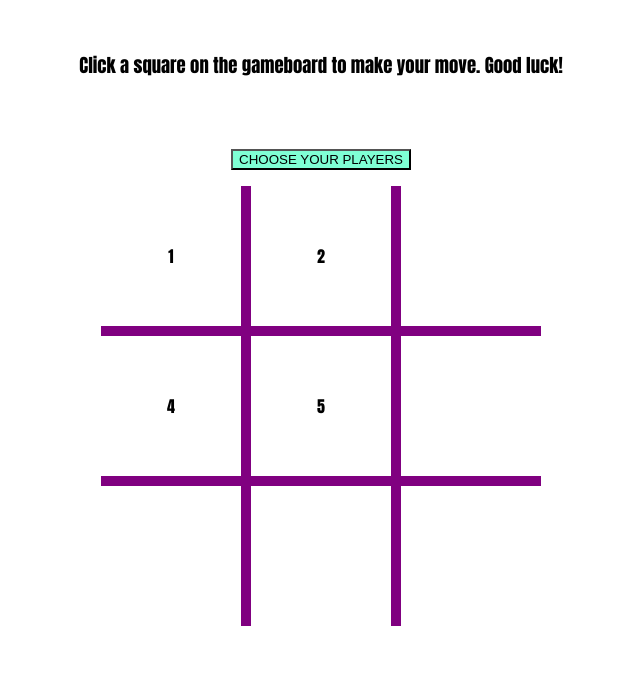
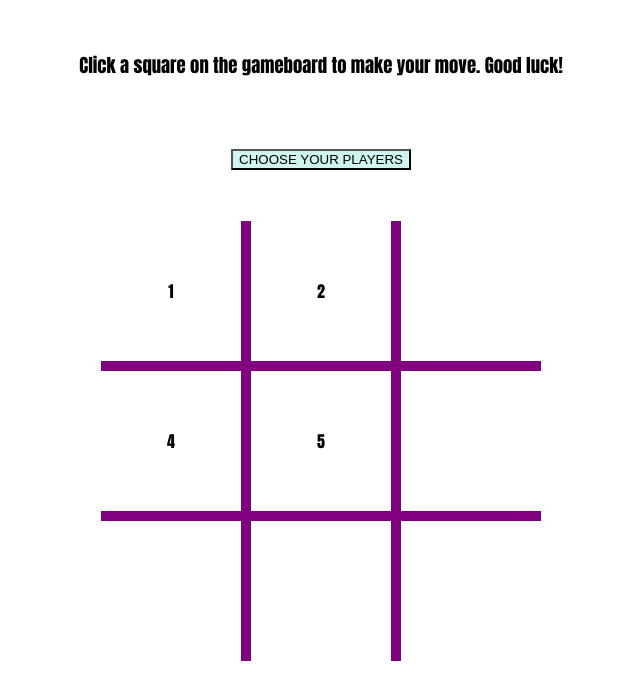
Before and after one commit to HDBarton/js-tictatoe, a plain HTML site: page index.html in a window 1280 px wide. Shown: the part 100-800 px from the top of the page, without its empty margins (319-959 px from the left). Drawn offline with Linux system fonts and the light colour scheme.

Commit message:
Change button color and add bottom margin

```diff
--- a/functions.js
+++ b/functions.js
@@ -1,7 +1,7 @@
 // Try to have as little global code as possible
 const players = 0;
 
-// heper fucntions
+// helper fucntions
 function openPlayerBox() {
   document.getElementById("add-players-form").style.display = "block";
 }
@@ -25,7 +25,6 @@ const Gameboard = () =>{
 // allow players to put in their names
 const Player = ((name) =>{
     // get player names
-    let form = document.getElementById("form");
     const printPlayer1 = () => {
         // TODO: change for whichever works: this, j=orjust directly pulling from DisplayController
         console.log(DisplayController.player1);
@@ -55,6 +54,7 @@ const GameActions = (() =>{
 // renders gameboard array to webpage
 const DisplayController = (() =>{
     // get players names
+    let form = document.getElementById("form");
     const player1 = () => form.elements["player1"];
     const player2 = () => form.elements["player2"];
 })();
--- a/styles.css
+++ b/styles.css
@@ -22,7 +22,8 @@ h3{
     z-index: 9;
 }
 button{
-    background-color: aquamarine;
+    background-color:#cef5f0;
+    margin-bottom: 35px;
 }
 .form-container{
     max-width: 600px;
```
